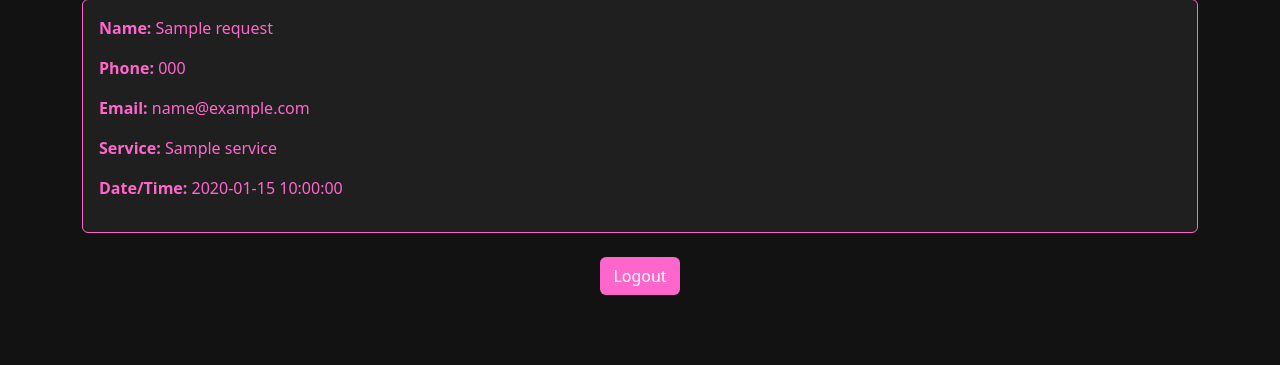
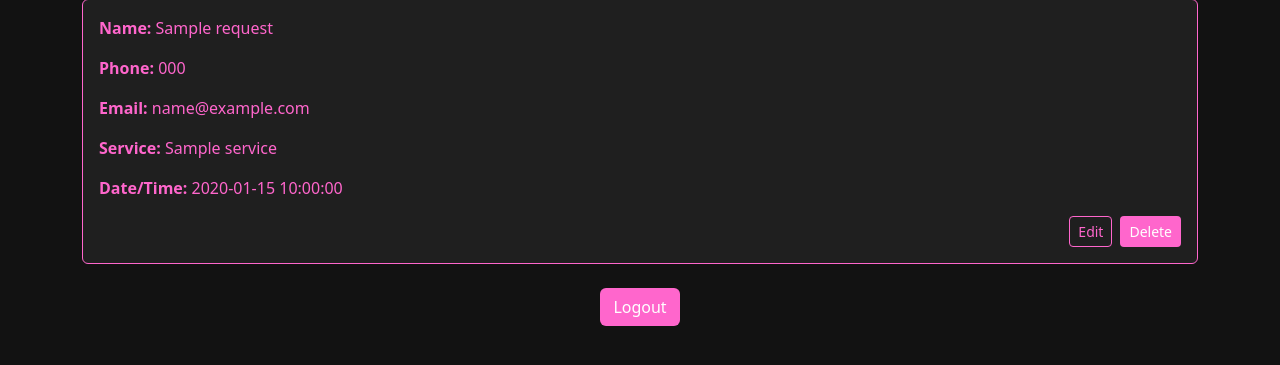
Before and after one commit to Wiles111/EH41, a Flask app: template templates/admin.html in a window 1280 px wide. Shown: the part 117-482 px from the top of the page. Run offline with Flask 3, Linux system fonts and the light colour scheme; the template is opened without the code that fills it: most values are stand-ins (such as "Sample title", 1, 10 or a date in 2020).

Commit message:
Update admin.html

```diff
--- a/templates/admin.html
+++ b/templates/admin.html
@@ -20,12 +20,20 @@
             border: 1px solid #ff66cc;
             color: #ff66cc;
         }
-        .btn-logout {
+        .btn-pink {
             background-color: #ff66cc;
             color: white;
         }
-        .btn-logout:hover {
+        .btn-pink:hover {
             background-color: #ff3399;
+        }
+        .btn-outline-pink {
+            border-color: #ff66cc;
+            color: #ff66cc;
+        }
+        .btn-outline-pink:hover {
+            background-color: #ff66cc;
+            color: white;
         }
     </style>
 </head>
@@ -41,6 +49,16 @@
                     <p><strong>Email:</strong> {{ request.email }}</p>
                     <p><strong>Service:</strong> {{ request.service }}</p>
                     <p><strong>Date/Time:</strong> {{ request.datetime }}</p>
+
+                    <!-- Edit and Delete Buttons -->
+                    <div class="d-flex justify-content-end gap-2">
+                        <form action="/edit/{{ loop.index0 }}" method="get">
+                            <button type="submit" class="btn btn-outline-pink btn-sm">Edit</button>
+                        </form>
+                        <form action="/delete/{{ loop.index0 }}" method="post" onsubmit="return confirm('Delete this appointment?');">
+                            <button type="submit" class="btn btn-pink btn-sm">Delete</button>
+                        </form>
+                    </div>
                 </div>
             {% endfor %}
         {% else %}
@@ -48,7 +66,7 @@
         {% endif %}
 
         <div class="text-center mt-4">
-            <a href="/logout" class="btn btn-logout">Logout</a>
+            <a href="/logout" class="btn btn-pink">Logout</a>
         </div>
     </div>
 </body>
```
